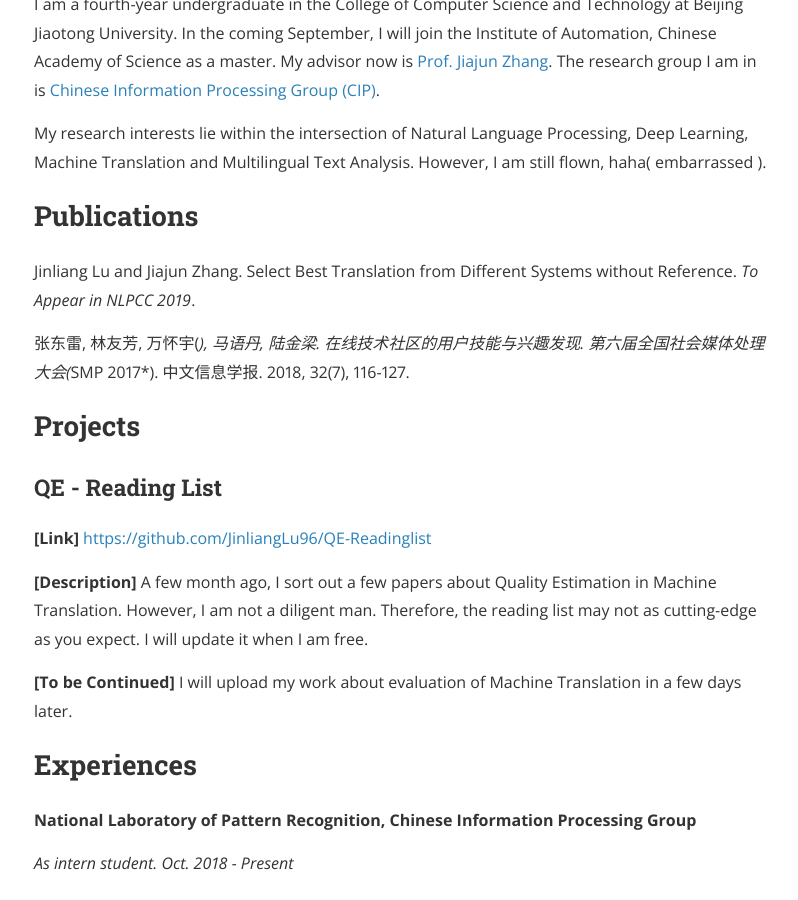
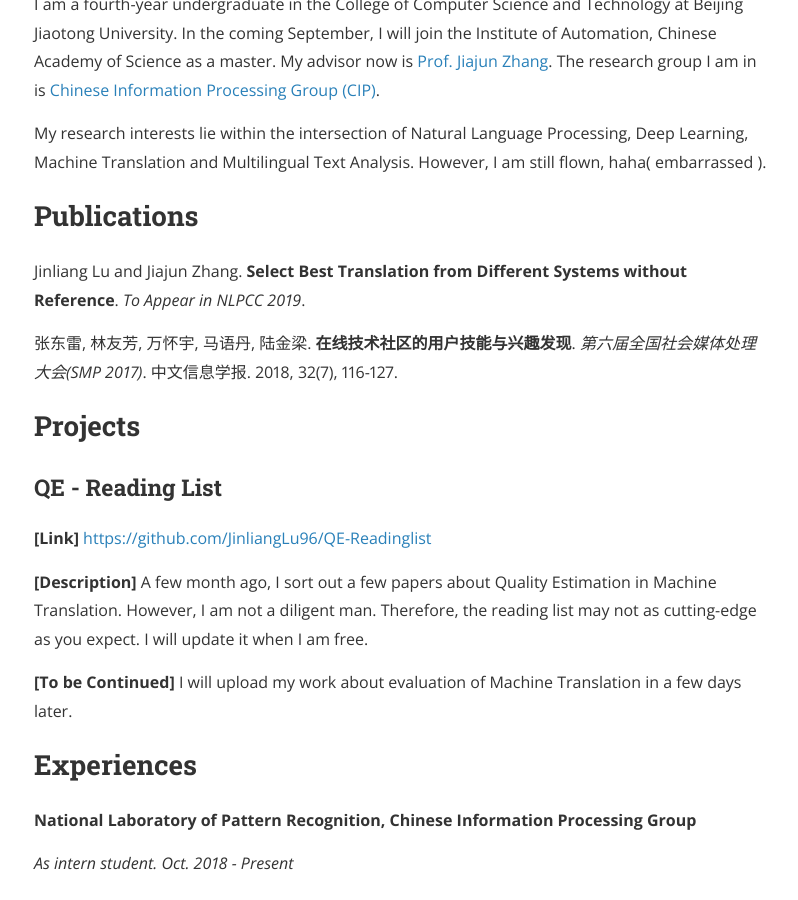
Before and after one commit to JinliangLu96/JinliangLu96.github.io, a Jekyll site: the page built from about.md, in a window 1280 px wide and 900 px high, scrolled down 874 px. Shown: the whole window, without its empty margins (238-1036 px from the left). Built offline with Jekyll 4.4.1, drawn with Linux system fonts in a browser that asks for light colours; nearby versions of some CDN libraries.

```diff
--- a/about.md
+++ b/about.md
@@ -15,9 +15,9 @@ My research interests lie within the intersection of Natural Language Processing
 
 ## Publications
 
-Jinliang Lu and Jiajun Zhang. Select Best Translation from Different Systems without Reference. *To Appear in NLPCC 2019*.
+Jinliang Lu and Jiajun Zhang. **Select Best Translation from Different Systems without Reference**. *To Appear in NLPCC 2019*.
 
-张东雷,  林友芳, 万怀宇(*), 马语丹, 陆金梁. 在线技术社区的用户技能与兴趣发现. 第六届全国社会媒体处理大会(*SMP 2017*). 中文信息学报. 2018, 32(7), 116-127.
+张东雷,  林友芳, 万怀宇, 马语丹, 陆金梁. **在线技术社区的用户技能与兴趣发现**. *第六届全国社会媒体处理大会(SMP 2017)*. 中文信息学报. 2018, 32(7), 116-127.
 
 ## Projects
 
```
